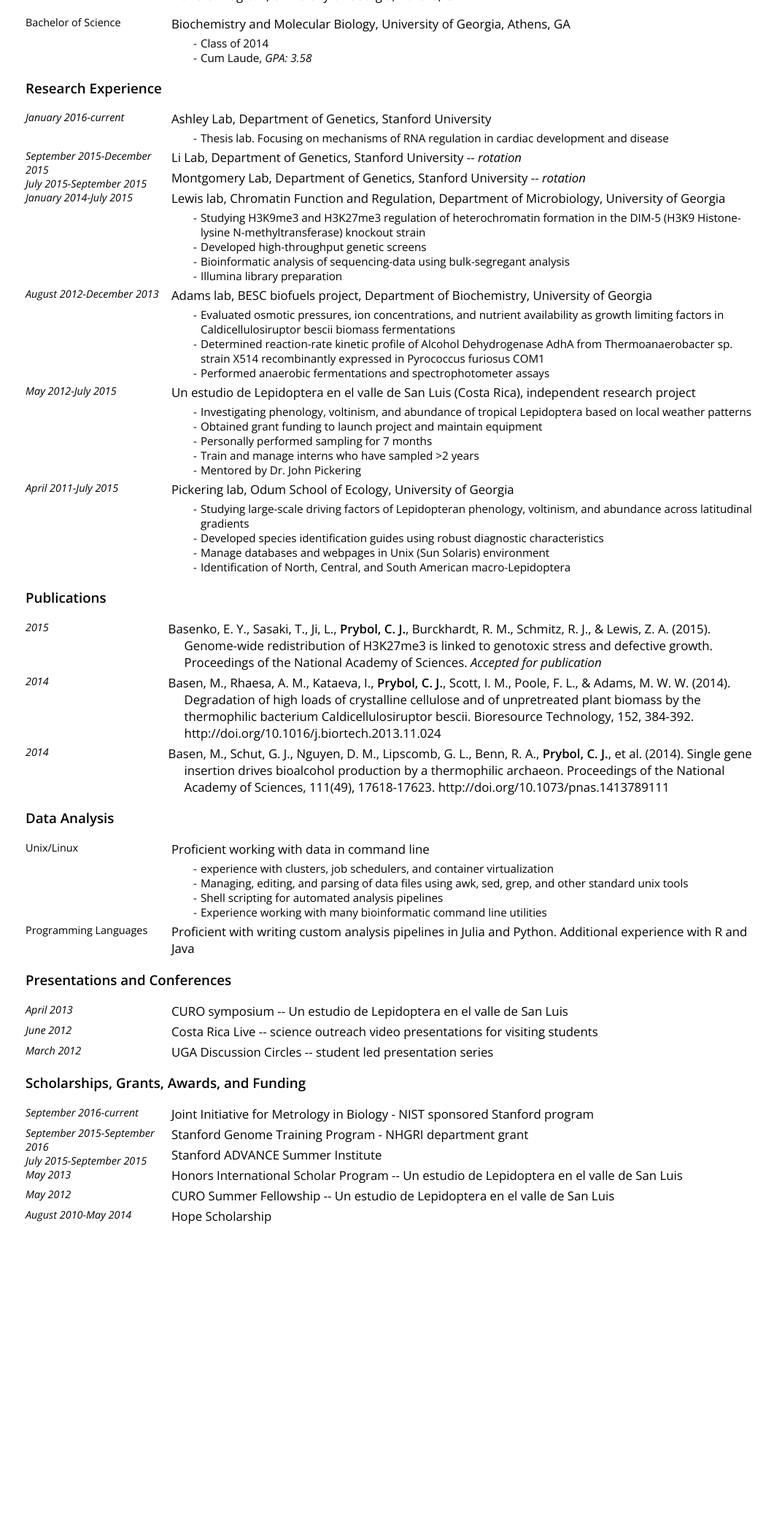
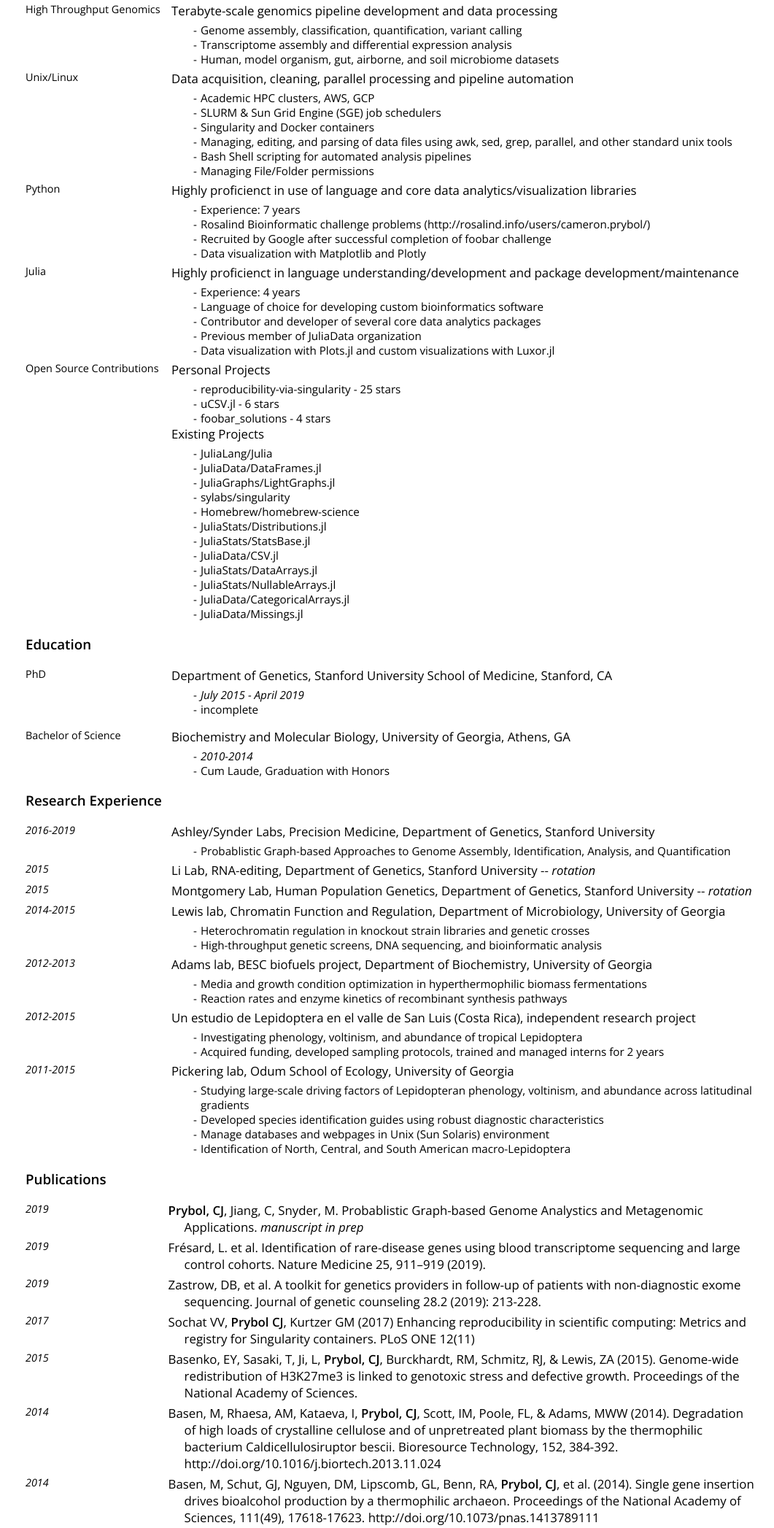
Before and after one commit to cjprybol/CV, a plain HTML site: page index.html in a window 1280 px wide. Shown: the part 304-2398 px from the top of the page at 73% size, without its empty margins (105-1166 px from the left). Before the commit the page ends 2008 px from the top, so only its background shows below. Drawn offline with nearby package versions, Linux system fonts and the light colour scheme.

Commit message:
Initial, not yet proofed updates for AgBiome application

```diff
--- a/index.html
+++ b/index.html
@@ -13,7 +13,7 @@
 	<h1>Cameron Prybol</h1>
 		<hr>
 		<h3>
-			cjprybol@stanford.edu | 404 683 7308<br>
+			email: cameron.prybol@gmail.com | phone: 404 683 7308 | GitHub: @cjprybol<br>
 		</h3>
 		<hr>
 </section>
@@ -33,25 +33,112 @@
 		</p>
 	-->
 
+<section id="mission statement" class="level3">
+	<h3>Mission Statement</h3>
+	<p>
+		Advancing our understanding of soilborne microbes and their role in agricultural productivity and ecological regeneration
+	</p>
+</section>
+
+<section id="genomics-and-data-science" class="level3">
+	<h3>Genomics and Data Science</h3>
+	<dl>
+		<p>
+			<dt>High Throughput Genomics</dt>
+			<dd>
+				<p>Terabyte-scale genomics pipeline development and data processing</p>
+				<ul>
+					<li>Genome assembly, classification, quantification, variant calling</li>
+					<li>Transcriptome assembly and differential expression analysis</li>
+					<li>Human, model organism, gut, airborne, and soil microbiome datasets</li>
+				</ul>
+			</dd>
+		</p>
+
+		<p>
+			<dt>Unix/Linux</dt>
+			<dd>
+				<p>Data acquisition, cleaning, parallel processing and pipeline automation</p>
+				<ul>
+					<li>Academic HPC clusters, AWS, GCP</li>
+					<li>SLURM & Sun Grid Engine (SGE) job schedulers</li>
+					<li>Singularity and Docker containers</li>
+					<li>Managing, editing, and parsing of data files using awk, sed, grep, parallel, and other standard unix tools</li>
+					<li>Bash Shell scripting for automated analysis pipelines</li>
+					<li>Managing File/Folder permissions</li>
+				</ul>
+			</dd>
+		</p>
+
+		<p>
+			<dt>Python</dt>
+			<dd>
+				<p>Highly proficienct in use of language and core data analytics/visualization libraries<p>
+				<ul>
+					<li>Experience: 7 years</li>
+					<li>Rosalind Bioinformatic challenge problems (http://rosalind.info/users/cameron.prybol/)</li>
+					<li>Recruited by Google after successful completion of foobar challenge</li>
+					<li>Data visualization with Matplotlib and Plotly</li>
+				</ul>
+			</dd>
+		</p>
+
+		<p>
+			<dt>Julia</dt>
+			<dd>
+				<p>Highly proficienct in language understanding/development and package development/maintenance<p>
+				<ul>
+					<li>Experience: 4 years</li>
+					<li>Language of choice for developing custom bioinformatics software</li>
+					<li>Contributor and developer of several core data analytics packages</li>
+					<li>Previous member of JuliaData organization</li>
+					<li>Data visualization with Plots.jl and custom visualizations with Luxor.jl</li>
+				</ul>
+			</dd>
+		</p>
+
+		<p>
+			<dt>Open Source Contributions</dt>
+			<dd>
+				<p>Personal Projects</p>
+				<ul>
+					<li>reproducibility-via-singularity - 25 stars</li>
+					<li>uCSV.jl - 6 stars</li>
+					<li>foobar_solutions - 4 stars</li>
+				</ul>
+			</dd>
+			<dd>
+				<p>Existing Projects</p>
+				<ul>
+					<li>JuliaLang/Julia</li>
+					<li>JuliaData/DataFrames.jl</li>
+					<li>JuliaGraphs/LightGraphs.jl</li>
+					<li>sylabs/singularity</li>
+					<li>Homebrew/homebrew-science</li>
+					<li>JuliaStats/Distributions.jl</li>
+					<li>JuliaStats/StatsBase.jl</li>
+					<li>JuliaData/CSV.jl</li>
+					<li>JuliaStats/DataArrays.jl</li>
+					<li>JuliaStats/NullableArrays.jl</li>
+					<li>JuliaData/CategoricalArrays.jl</li>
+					<li>JuliaData/Missings.jl</li>
+				</ul>
+			</dd>
+		</p>
+	</dl>
+</section>
+
 <section id="education" class="level3">
 	<h3>Education</h3>
 		<p>
 			<dl>
-				<dt>BioSciences PhD program</dt>
+				<dt>PhD</dt>
 				<dd>
 					<p>Department of Genetics, Stanford University School of Medicine, Stanford, CA</p>
 					<ul>
-						<li><em>July 2015 - Current</em></li>
+						<li><em>July 2015 - April 2019</em></li>
+						<li>incomplete</li>
 					</ul>
-				</dd>
-			</dl>
-		</p>
-
-		<p>
-			<dl>
-				<dt>Graduation with Honors</dt>
-				<dd>
-					<p>Honors Program, University of Georgia, Athens, GA</p>
 				</dd>
 			</dl>
 		</p>
@@ -62,8 +149,8 @@
 				<dd>
 					<p>Biochemistry and Molecular Biology, University of Georgia, Athens, GA<p>
 					<ul>
-						<li>Class of 2014</li>
-						<li>Cum Laude, <em>GPA: 3.58</em></li>
+						<li><em>2010-2014</em></li>
+						<li>Cum Laude, Graduation with Honors</li>
 					</ul>
 				</dd>
 			</dl>
@@ -76,79 +163,74 @@
 	<dl>
 		<p>
 			<dt>
-				<em>January 2016-current</em>
+				<em>2016-2019</em>
 			</dt>
 			<dd>
-				<p>Ashley Lab, Department of Genetics, Stanford University</p>
+				<p>Ashley/Synder Labs, Precision Medicine, Department of Genetics, Stanford University</p>
 				<ul>
-					<li>Thesis lab. Focusing on mechanisms of RNA regulation in cardiac development and disease</li>
+					<li>Probablistic Graph-based Approaches to Genome Assembly, Identification, Analysis, and Quantification</li>
 				</ul>
 			</dd>
 		</p>
 		<p>
 			<dt>
-				<em>September 2015-December 2015</em>
+				<em>2015</em>
 			</dt>
 			<dd>
-				<p>Li Lab, Department of Genetics, Stanford University -- <em>rotation</em></p>
+				<p>Li Lab, RNA-editing, Department of Genetics, Stanford University -- <em>rotation</em></p>
 			</dd>
 		</p>
 		<p>
 			<dt>
-				<em>July 2015-September 2015</em>
+				<em>2015</em>
 			</dt>
 			<dd>
-				<p>Montgomery Lab, Department of Genetics, Stanford University -- <em>rotation</em></p>
+				<p>Montgomery Lab, Human Population Genetics, Department of Genetics, Stanford University -- <em>rotation</em></p>
 			</dd>
 		</p>
 		<p>
 			<dt>
-				<em>January 2014-July 2015</em>
+				<em>2014-2015</em>
 			</dt>
 			<dd>
 				<p>Lewis lab, Chromatin Function and Regulation, Department of Microbiology, University of Georgia</p>
 				<ul>
-					<li>Studying H3K9me3 and H3K27me3 regulation of heterochromatin formation in the DIM-5 (H3K9 Histone-lysine N-methyltransferase) knockout strain</li>
-					<li>Developed high-throughput genetic screens</li>
-					<li>Bioinformatic analysis of sequencing-data using bulk-segregant analysis</li>
-					<li>Illumina library preparation</li>
+					<li>Heterochromatin regulation in knockout strain libraries and genetic crosses</li>
+					<li>High-throughput genetic screens, DNA sequencing, and bioinformatic analysis</li>
 				</ul>
 			</dd>
 		</p>
 
 		<p>
 			<dt>
-				<em>August 2012-December 2013</em>
+				<em>2012-2013</em>
 			</dt>
 			<dd>
 				<p>Adams lab, BESC biofuels project, Department of Biochemistry, University of Georgia</p>
 				<ul>
-					<li>Evaluated osmotic pressures, ion concentrations, and nutrient availability as growth limiting factors in Caldicellulosiruptor bescii biomass fermentations</li>
-					<li>Determined reaction-rate kinetic profile of Alcohol Dehydrogenase AdhA from Thermoanaerobacter sp. strain X514 recombinantly expressed in Pyrococcus furiosus COM1</li>
-					<li>Performed anaerobic fermentations and spectrophotometer assays</li>
+					<li>Media and growth condition optimization in hyperthermophilic biomass fermentations</li>
+					<li>Reaction rates and enzyme kinetics of recombinant synthesis pathways</li>
 				</ul>
 			</dd>
 		</p>
 
 		<p>
 			<dt>
-				<em>May 2012-July 2015</em>
+				<em>2012-2015</em>
 			</dt>
 			<dd>
 				<p>Un estudio de Lepidoptera en el valle de San Luis (Costa Rica), independent research project</p>
 				<ul>
-					<li>Investigating phenology, voltinism, and abundance of tropical Lepidoptera based on local weather patterns</li>
-					<li>Obtained grant funding to launch project and maintain equipment</li>
-					<li>Personally performed sampling for 7 months</li>
-					<li>Train and manage interns who have sampled >2 years</li>
-					<li>Mentored by Dr. John Pickering</li>
+					<li>Investigating phenology, voltinism, and abundance of tropical Lepidoptera</li>
+					<li>Acquired funding, developed sampling protocols, trained and managed interns for 2 years</li>
 				</ul>
+			</dd>
 		<p>
 
 		<p>
 			</dd>
 				<dt>
-					<em>April 2011-July 2015</em>
+					<em>2011-2015</em>
 				</dt>
 				<dd>
 					<p>Pickering lab, Odum School of Ecology, University of Georgia<p>
@@ -167,71 +249,79 @@
 <section id="publications" class="level3">
 	<h3>Publications</h3>
 
+		<dt><em>2019</em></dt>
+		<dd>
+			<p><b>Prybol, CJ</b>, Jiang, C, Snyder, M. Probablistic Graph-based Genome Analystics and Metagenomic Applications.
+			<em>manuscript in prep</em></p>
+		</dd>
+
+		<dt><em>2019</em></dt>
+		<dd>
+			<p>Frésard, L. et al. Identification of rare-disease genes using blood transcriptome sequencing and large control cohorts. Nature Medicine 25, 911–919 (2019).</p>
+		</dd>
+
+		<dt><em>2019</em></dt>
+		<dd>
+			<p>Zastrow, DB, et al. A toolkit for genetics providers in follow‐up of patients with non‐diagnostic exome sequencing. Journal of genetic counseling 28.2 (2019): 213-228.</p>
+		</dd>
+
+		<dt><em>2017</em></dt>
+		<dd>
+			<p>Sochat VV, <b>Prybol CJ</b>, Kurtzer GM (2017) Enhancing reproducibility in scientific computing: Metrics and registry for Singularity containers. PLoS ONE 12(11)</p>
+		</dd>
+
+
 		<dt><em>2015</em></dt>
 		<dd>
-			<p>Basenko, E. Y., Sasaki, T., Ji, L., <b>Prybol, C. J.</b>, Burckhardt, R. M., Schmitz, R. J., &amp; Lewis, Z. A. (2015). Genome-wide redistribution of H3K27me3 is linked to genotoxic stress and defective growth. Proceedings of the National Academy of Sciences. <em>Accepted for publication</em></p>
+			<p>Basenko, EY, Sasaki, T, Ji, L, <b>Prybol, CJ</b>, Burckhardt, RM, Schmitz, RJ, &amp; Lewis, ZA (2015). Genome-wide redistribution of H3K27me3 is linked to genotoxic stress and defective growth. Proceedings of the National Academy of Sciences.</p>
 		</dd>
 
 		<dt><em>2014</em></dt>
 		<dd>
-			<p>Basen, M., Rhaesa, A. M., Kataeva, I., <b>Prybol, C. J.</b>, Scott, I. M., Poole, F. L., &amp; Adams, M. W. W. (2014). Degradation of high loads of crystalline cellulose and of unpretreated plant biomass by the thermophilic bacterium Caldicellulosiruptor bescii. Bioresource Technology, 152, 384-392. http://doi.org/10.1016/j.biortech.2013.11.024</p>
+			<p>Basen, M, Rhaesa, AM, Kataeva, I, <b>Prybol, CJ</b>, Scott, IM, Poole, FL, &amp; Adams, MWW (2014). Degradation of high loads of crystalline cellulose and of unpretreated plant biomass by the thermophilic bacterium Caldicellulosiruptor bescii. Bioresource Technology, 152, 384-392. http://doi.org/10.1016/j.biortech.2013.11.024</p>
 		</dd>
 
 		<dt><em>2014</em></dt>
 		<dd>
-			<p>Basen, M., Schut, G. J., Nguyen, D. M., Lipscomb, G. L., Benn, R. A., <b>Prybol, C. J.</b>, et al. (2014). Single gene insertion drives bioalcohol production by a thermophilic archaeon. Proceedings of the National Academy of Sciences, 111(49), 17618-17623. http://doi.org/10.1073/pnas.1413789111
+			<p>Basen, M, Schut, GJ, Nguyen, DM, Lipscomb, GL, Benn, RA, <b>Prybol, CJ</b>, et al. (2014). Single gene insertion drives bioalcohol production by a thermophilic archaeon. Proceedings of the National Academy of Sciences, 111(49), 17618-17623. http://doi.org/10.1073/pnas.1413789111
 		</dd>
 </section>
-
-
-
-<section id="Data-Analysis" class="level3">
-	<h3>Data Analysis</h3>
-	<dl>
-		<p>
-			<dt>Unix/Linux</dt>
-			<dd>
-				<p>Proficient working with data in command line</p>
-				<ul>
-					<li>experience with clusters, job schedulers, and container virtualization</li>
-					<li>Managing, editing, and parsing of data files using awk, sed, grep, and other standard unix tools</li>
-					<li>Shell scripting for automated analysis pipelines</li>
-					<li>Experience working with many bioinformatic command line utilities</li>
-				</ul>
-			</dd>
-		</p>
-
-		<p>
-			<dt>Programming Languages</dt>
-			<dd>
-				<p>Proficient with writing custom analysis pipelines in Julia and Python. Additional experience with R and Java<p>
-			</dd>
-		</p>
-	</dl>
-</section>
-
 
 <section id="presentations-and-conferences" class="level3">
 	<h3>Presentations and Conferences</h3>
 	<dl>
 		<p>
+			<dt><em>March 2019</em></dt>
+			<dd>
+				<p>JIMB/NIST Trainee Symposium</p>
+			</dd>
+		</p>
+
+		<p>
+			<dt><em>April 2016</em></dt>
+			<dd>
+				<p>NHGRI Career Development Symposium</p>
+			</dd>
+		</p>
+
+		<p>
 			<dt><em>April 2013</em></dt>
 			<dd>
-				<p>CURO symposium -- Un estudio de Lepidoptera en el valle de San Luis</p>
+				<p>UGA CURO symposium</p>
 			</dd>
 		</p>
 
 		<p>
 			<dt> <em>June 2012</em> </dt>
 			<dd>
-				<p>Costa Rica Live -- science outreach video presentations for visiting students</p>
+				<p>Costa Rica Live</p>
 			</dd>
 		</p>
 
 		<p>
 			<dt><em>March 2012</em></dt>
 			<dd>
-				<p>UGA Discussion Circles -- student led presentation series</p>
+				<p>UGA Discussion Circles</p>
 			</dd>
 		</p>
 </section>
@@ -241,42 +331,42 @@
 	<h3>Scholarships, Grants, Awards, and Funding</h3>
 	<dl>
 		<p>
-			<dt> <em>September 2016-current</em> </dt>
+			<dt> <em>2016-2019</em> </dt>
 			<dd>
-				<p>Joint Initiative for Metrology in Biology - NIST sponsored Stanford program</p>
+				<p>Joint Initiative for Metrology in Biology</p>
 			</dd>
 		</p>
 
 		<p>
-			<dt> <em>September 2015-September 2016</em> </dt>
+			<dt> <em>2015-2016</em> </dt>
 			<dd>
-				<p>Stanford Genome Training Program - NHGRI department grant</p>
+				<p>Stanford Genome Training Program</p>
 			</dd>
 		</p>
 
 		<p>
-			<dt> <em>July 2015-September 2015</em> </dt>
+			<dt> <em>2015-2015</em> </dt>
 			<dd>
 				<p>Stanford ADVANCE Summer Institute</p>
 			</dd>
 		</p>
 
 		<p>
-			<dt><em>May 2013</em></dt>
+			<dt><em>2013</em></dt>
 			<dd>
-				<p>Honors International Scholar Program -- Un estudio de Lepidoptera en el valle de San Luis</p>
+				<p>UGA Honors International Scholar Program</p>
 			</dd>
 		</p>
 
 		<p>
-			<dt> <em>May 2012</em> </dt>
+			<dt> <em>2012</em> </dt>
 			<dd>
-				<p>CURO Summer Fellowship -- Un estudio de Lepidoptera en el valle de San Luis</p>
+				<p>UGA CURO Summer Fellowship</p>
 			</dd>
 		</p>
 
 		<p>
-			<dt><em>August 2010-May 2014</em></dt>
+			<dt><em>2010-2014</em></dt>
 			<dd>
 				<p>Hope Scholarship</p>
 			</dd>
```
